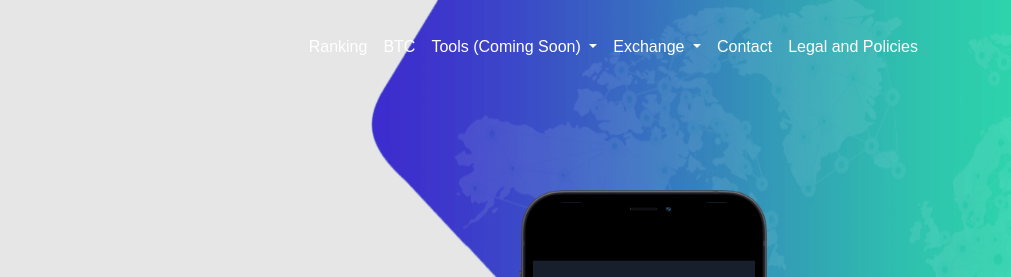
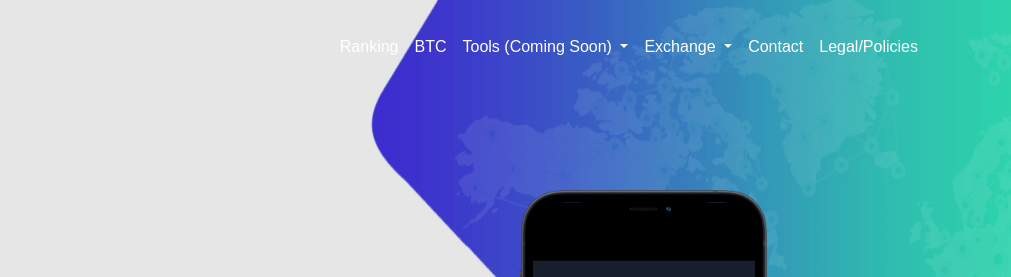
Before and after one commit to getprice-io/getprice-io.github.io, a plain HTML site: page index.html in a window 1280 px wide. Shown: the top 277 px of the page, 269-1280 px from the left. Drawn offline with nearby package versions, Linux system fonts and the light colour scheme.

Commit message:
Update index.html

```diff
--- a/index.html
+++ b/index.html
@@ -119,7 +119,6 @@ color: #fff;
     width: 50%;
 }
 
-
 #myUL {
   position: absolute;
   top: 61%;
@@ -193,7 +192,7 @@ color: #fff;
                     </li>
 
                     <li class="nav-item"><a href="contact.html" class="nav-link font-weight"> Contact </a></li>
-			<li class="nav-item"><a href="legal.html" class="nav-link font-weight"> Legal and Policies </a></li>
+			<li class="nav-item"><a href="legal.html" class="nav-link font-weight"> Legal/Policies </a></li>
                 </ul>
             </div>
         </div>
```
